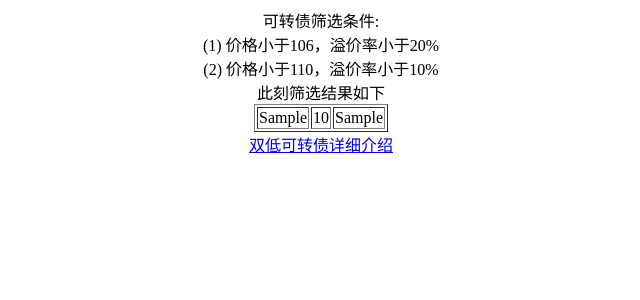
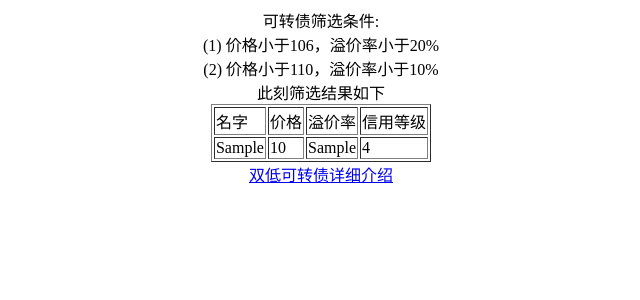
Before and after one commit to taojigu/hello_python, a Flask app: template templates/deptListPage.html in a window 1280 px wide. Shown: the top 300 px of the page, without its empty margins (319-959 px from the left). Run offline with Flask 2, Linux system fonts and the light colour scheme; the template is opened without the code that fills it: most values are stand-ins (such as "Sample title", 1, 10 or a date in 2020).

Commit message:
增加显示信用等级

```diff
--- a/templates/deptListPage.html
+++ b/templates/deptListPage.html
@@ -13,11 +13,18 @@
 <br>
 
 <table border="1px">
+    <tr>
+        <td>名字</td>
+        <td>价格</td>
+        <td>溢价率</td>
+        <td>信用等级</td>
+    </tr>
     {% for dept in deptList %}
         <tr>
             <td>{{ dept.bond_nm }}</td>
             <td>{{ dept.price }}</td>
             <td>{{ dept.premium_rt }}</td>
+            <td>{{ dept.rating_cd }}</td>
         </tr>
     {% endfor %}
 </table>
```
